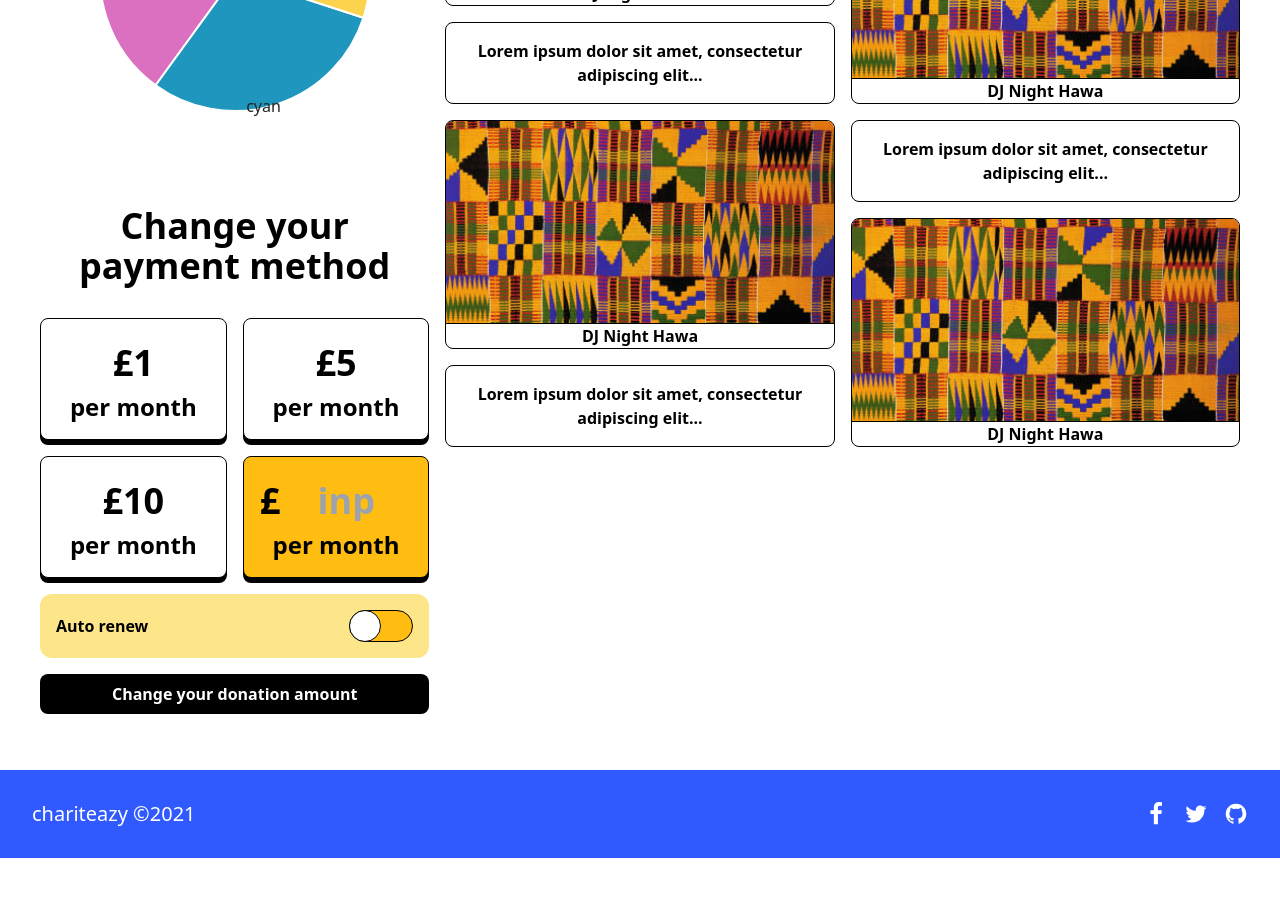
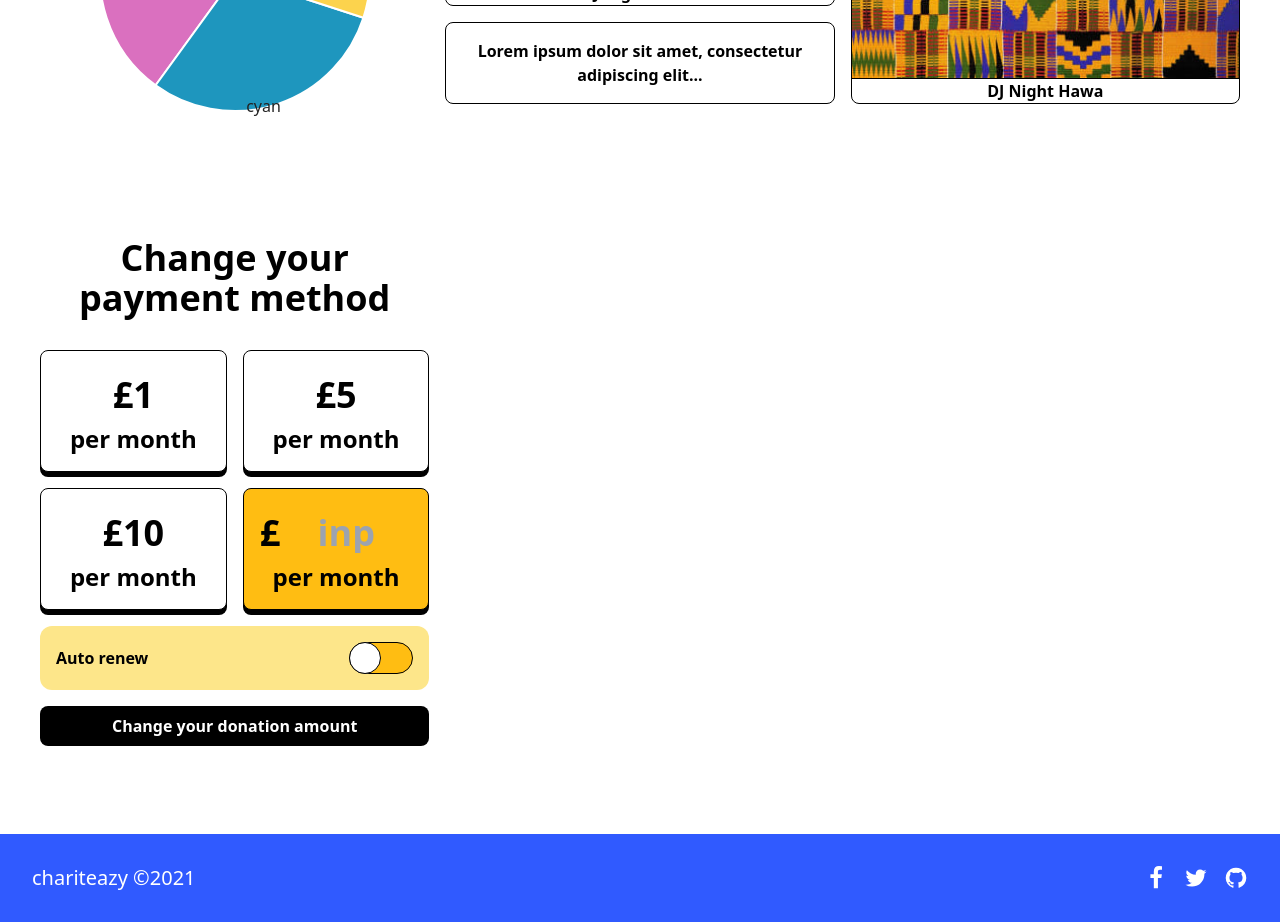
Before and after one commit to jrnesc/chariteazy, a React (Create React App) app in the folder frontend/: page /profile in a window 1280 px wide. Shown: the part 780-1702 px from the top of the page. Before the commit the page ends 1638 px from the top, so only its background shows below. Built offline with nearby package versions, Linux system fonts and the light colour scheme.

Commit message:
change class to className in JSX files

```diff
--- a/frontend/src/components/ImpactReport.jsx
+++ b/frontend/src/components/ImpactReport.jsx
@@ -6,7 +6,7 @@ const ImpactReport = () => {
       <h1 className="text-2xl font-extrabold text-black sm:text-4xl relative text-center">
         Donation history
       </h1>
-      <div class="flex justify-center rounded-xl w-full p-4 dark:bg-gray-800 relative overflow-hidden">
+      <div className="flex justify-center rounded-xl w-full p-4 dark:bg-gray-800 relative overflow-hidden">
         <DonationRadialChart />
         {/* <div class="flex items-start mb-6 rounded justify-between">
           <span class=" w-10 h-10 rounded-full text-white dark:text-gray-800 bg-yellow-300"></span>
--- a/frontend/src/components/PaymentOptionsForm.jsx
+++ b/frontend/src/components/PaymentOptionsForm.jsx
@@ -23,7 +23,7 @@ const PaymentOptionsForm = () => {
   };
 
   return (
-    <div>
+    <div className="py-8">
       <h1 className="text-2xl font-extrabold text-black sm:text-4xl text-center">
         Change your payment method
       </h1>
@@ -113,7 +113,7 @@ const PaymentOptionsForm = () => {
                 onChange={onCustomPaymentAmountChange}
               />
             </div>
-            <span className="mt-2">per month</span>
+            <span className="text-center mt-2">per month</span>
           </label>
         </div>
         <div className="flex items-center col-span-2 bg-yellow-200 p-4 rounded-xl">
--- a/frontend/src/components/SavedProjects.jsx
+++ b/frontend/src/components/SavedProjects.jsx
@@ -30,18 +30,6 @@ const SavedProjects = () => {
         <div>
           <SavedProjectCardSmall />
         </div>
-        <div className="row-span-2">
-          <SavedProjectCardLarge />
-        </div>
-        <div>
-          <SavedProjectCardSmall />
-        </div>
-        <div className="row-span-2">
-          <SavedProjectCardLarge />
-        </div>
-        <div>
-          <SavedProjectCardSmall />
-        </div>
       </div>
     </div>
   );
--- a/frontend/src/components/UserCard.jsx
+++ b/frontend/src/components/UserCard.jsx
@@ -1,7 +1,7 @@
 const UserCard = () => {
   return (
     <div className="rounded-lg bg-yello border border-black p-1">
-      <div class="flex flex-col items-center">
+      <div className="flex flex-col items-center">
         <div className="rounded-full h-32 w-32 border-2 border-black bg-red-600 my-4">
           <img
             src="images/profilepic.svg"
@@ -14,24 +14,24 @@ const UserCard = () => {
           <p className="text-xl">@johnnnyboy</p>
         </div>
       </div>
-      <div class="flex justify-center my-4">
-        <div class="mr-4 p-3 text-center">
-          <span class="text-xl font-bold block">
+      <div className="flex justify-center my-4">
+        <div className="mr-4 p-3 text-center">
+          <span className="text-xl font-bold block">
             275
           </span>
-          <span class="text-sm">Donations</span>
+          <span className="text-sm">Donations</span>
         </div>
-        <div class="mr-4 p-3 text-center">
-          <span class="text-xl font-bold block">
+        <div className="mr-4 p-3 text-center">
+          <span className="text-xl font-bold block">
             62
           </span>
-          <span class="text-sm">Causes</span>
+          <span className="text-sm">Causes</span>
         </div>
-        <div class="mr-4 p-3 text-center">
-          <span class="text-xl font-bold block">
+        <div className="mr-4 p-3 text-center">
+          <span className="text-xl font-bold block">
             £275
           </span>
-          <span class="text-sm">Donated</span>
+          <span className="text-sm">Donated</span>
         </div>
       </div>
     </div>
```
